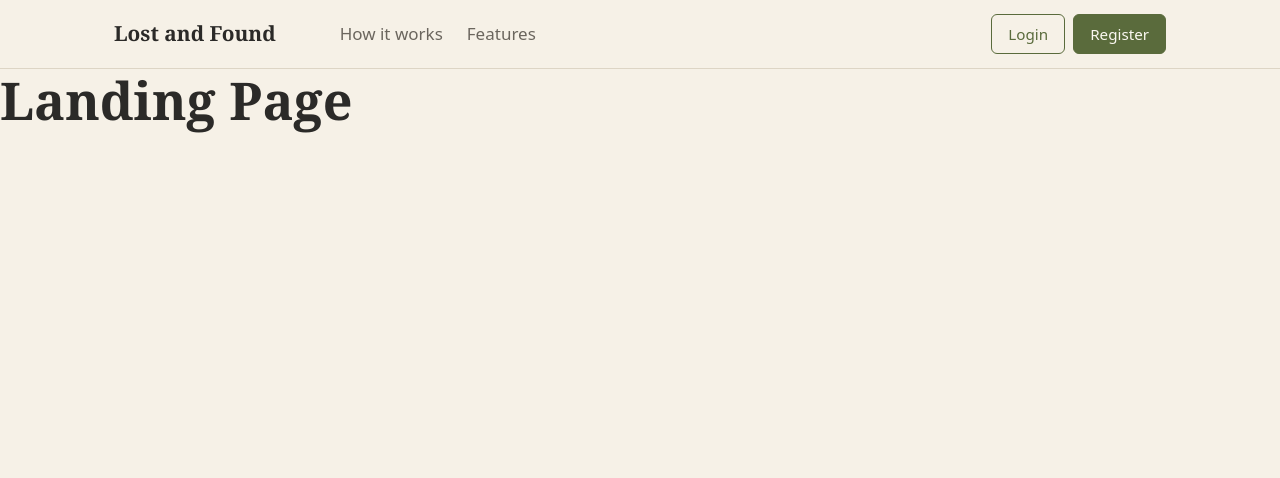
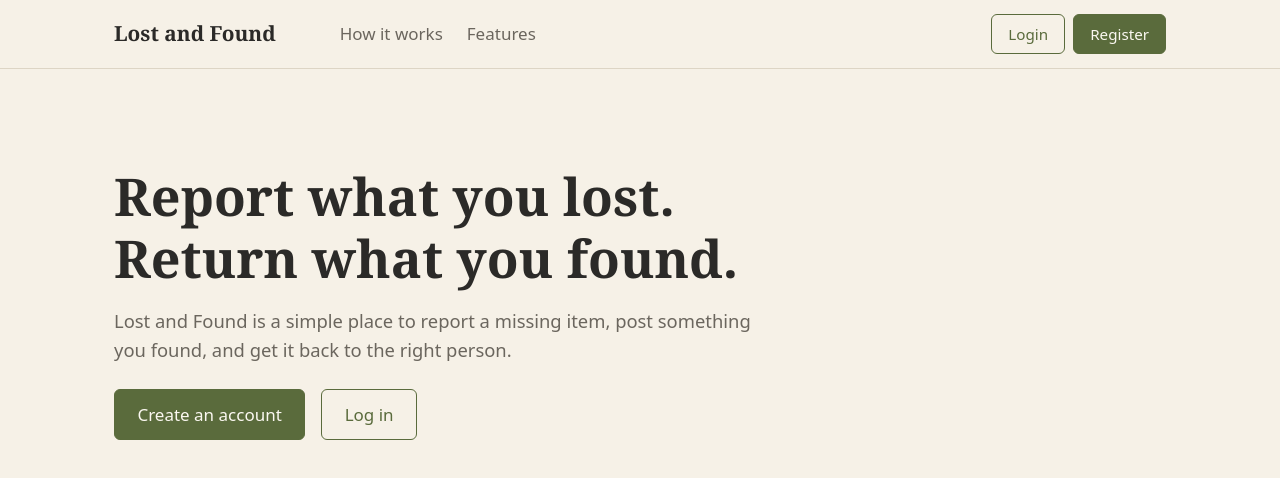
Before and after one commit to SugarGrain/Kasukabe-Defence-Group, a React app in the folder frontend/: page / in a window 1280 px wide. Shown: the top 478 px of the page. Built offline with nearby package versions, Linux system fonts and the light colour scheme; the HTML template or start-up script is replaced by a standard one.

Commit message:
Add hero section

```diff
--- /dev/null
+++ b/frontend/src/components/Hero.css
@@ -0,0 +1,25 @@
+.hero {
+  padding: var(--space-6) 0 var(--space-5);
+}
+
+.hero-text {
+  max-width: 40rem;
+}
+
+.hero-text p {
+  font-size: 1.15rem;
+  color: var(--text-muted);
+}
+
+.hero-actions {
+  display: flex;
+  flex-wrap: wrap;
+  gap: var(--space-2);
+  margin-top: var(--space-3);
+}
+
+@media (max-width: 760px) {
+  .hero {
+    padding: var(--space-5) 0 var(--space-4);
+  }
+}
--- /dev/null
+++ b/frontend/src/components/Hero.jsx
@@ -0,0 +1,28 @@
+import { Link } from "react-router-dom";
+import "./Hero.css";
+
+function Hero() {
+  return (
+    <section className="hero">
+      <div className="container hero-inner">
+        <div className="hero-text">
+          <h1>Report what you lost. Return what you found.</h1>
+          <p>
+            Lost and Found is a simple place to report a missing item, post
+            something you found, and get it back to the right person.
+          </p>
+          <div className="hero-actions">
+            <Link to="/register" className="btn btn-primary">
+              Create an account
+            </Link>
+            <Link to="/login" className="btn btn-outline">
+              Log in
+            </Link>
+          </div>
+        </div>
+      </div>
+    </section>
+  );
+}
+
+export default Hero;
--- a/frontend/src/pages/Landing.jsx
+++ b/frontend/src/pages/Landing.jsx
@@ -1,11 +1,12 @@
 import Navbar from "../components/Navbar.jsx";
+import Hero from "../components/Hero.jsx";
 
 function Landing() {
   return (
     <div>
       <Navbar />
       <main>
-        <h1>Landing Page</h1>
+        <Hero />
       </main>
     </div>
   );
```
